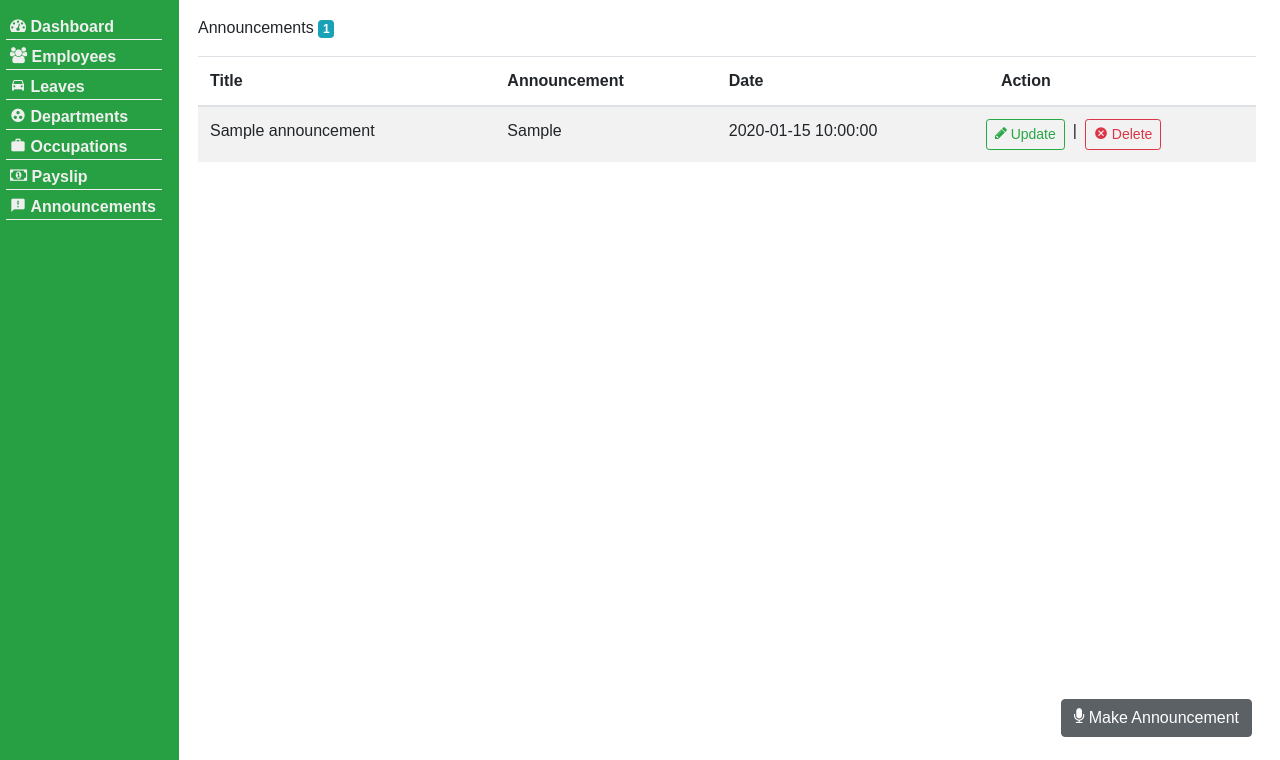
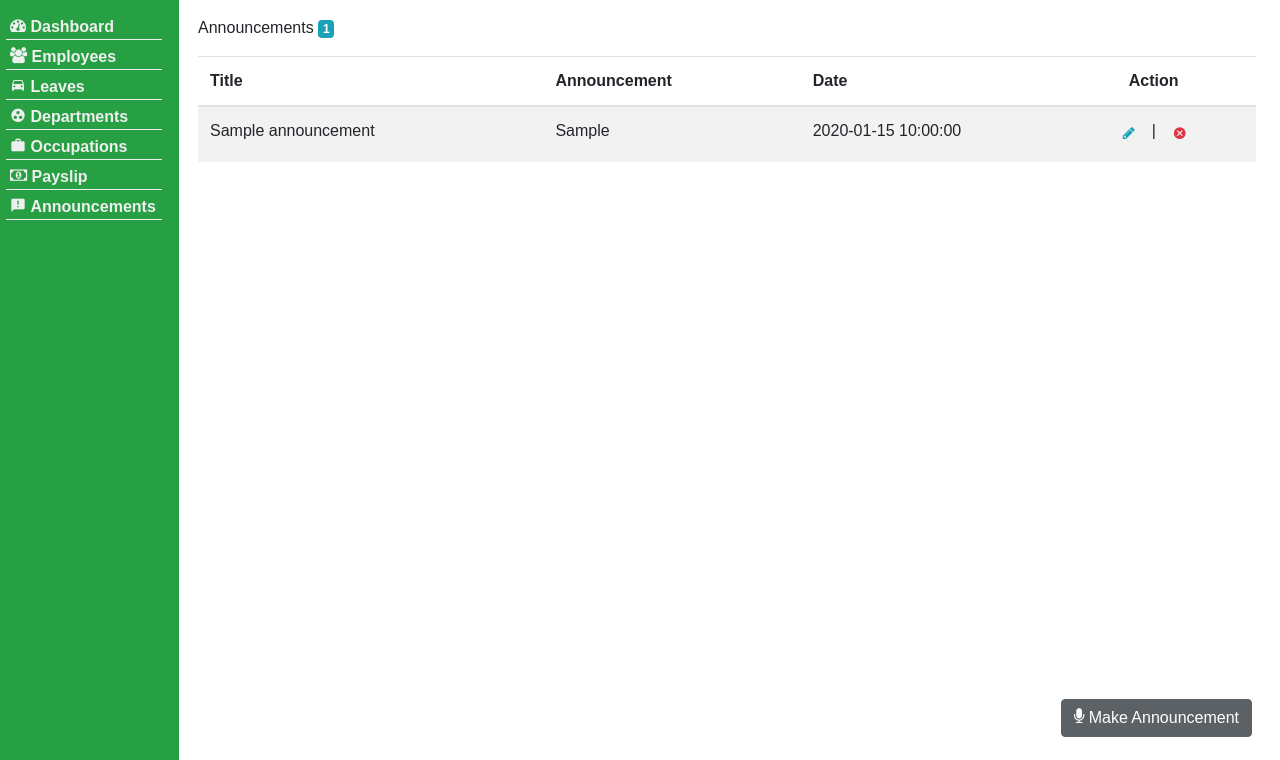
Before and after one commit to AlexWambui/HRClarity, a PHP site: page /app/announcements.php in a window 1280 px wide. Shown: the part 40-800 px from the top of the page. Run offline with PHP 8.4, Linux system fonts and the light colour scheme; the visitor is signed in with stand-in values (Sample User, id 1); tables that the repository leaves empty or names only in its code hold one stand-in row (values such as "Sample post"); some web fonts are replaced.

Commit message:
Update announcements.php
adjusted the size of the table and got rid of the text next to the buttons to avoid taking too much space

```diff
--- a/app/announcements.php
+++ b/app/announcements.php
@@ -34,7 +34,7 @@ include_once 'includes/side_navbar.php';
 <div class="main_content">
     <div class="container pt-3">
         <div class="row">
-            <div class="col-lg-8 <?php if($_SESSION['id'] == 2) echo 'col-lg-12' ?>">
+            <div class="col-lg-12">
                 <?php if($_SESSION['id'] == 2): ?>
                     <?= alerts(); ?>
                     <div class="container_header d-flex justify-content-between">
@@ -61,10 +61,10 @@ include_once 'includes/side_navbar.php';
                             <?php if($_SESSION['id'] == 2): ?>
                                 <td>
                                     <div class="row d-flex">
-                                        <a href="update_announcement_form.php?id=<?=$announcement['id']?>" class="btn btn-outline-success btn-sm mr-2"><span class="icon-pencil"></span> Update</a>|
+                                        <a href="update_announcement_form.php?id=<?=$announcement['id']?>" class="btn btn-sm mr-2"><span class="icon-pencil text-info"></span></a>|
                                         <form action="includes/functions.php" method="post" class="form-inline ml-2">
                                             <input type="hidden" name="id" id="id" value="<?= $announcement['id'] ?>">
-                                            <button class="btn btn-outline-danger btn-sm" type="submit" name="delete_announcement"><span class="icon-cancel"></span> Delete</button>
+                                            <button class="btn btn-sm" type="submit" name="delete_announcement"><span class="icon-cancel text-danger"></span></button>
                                         </form>
                                     </div>
                                 </td>
```
